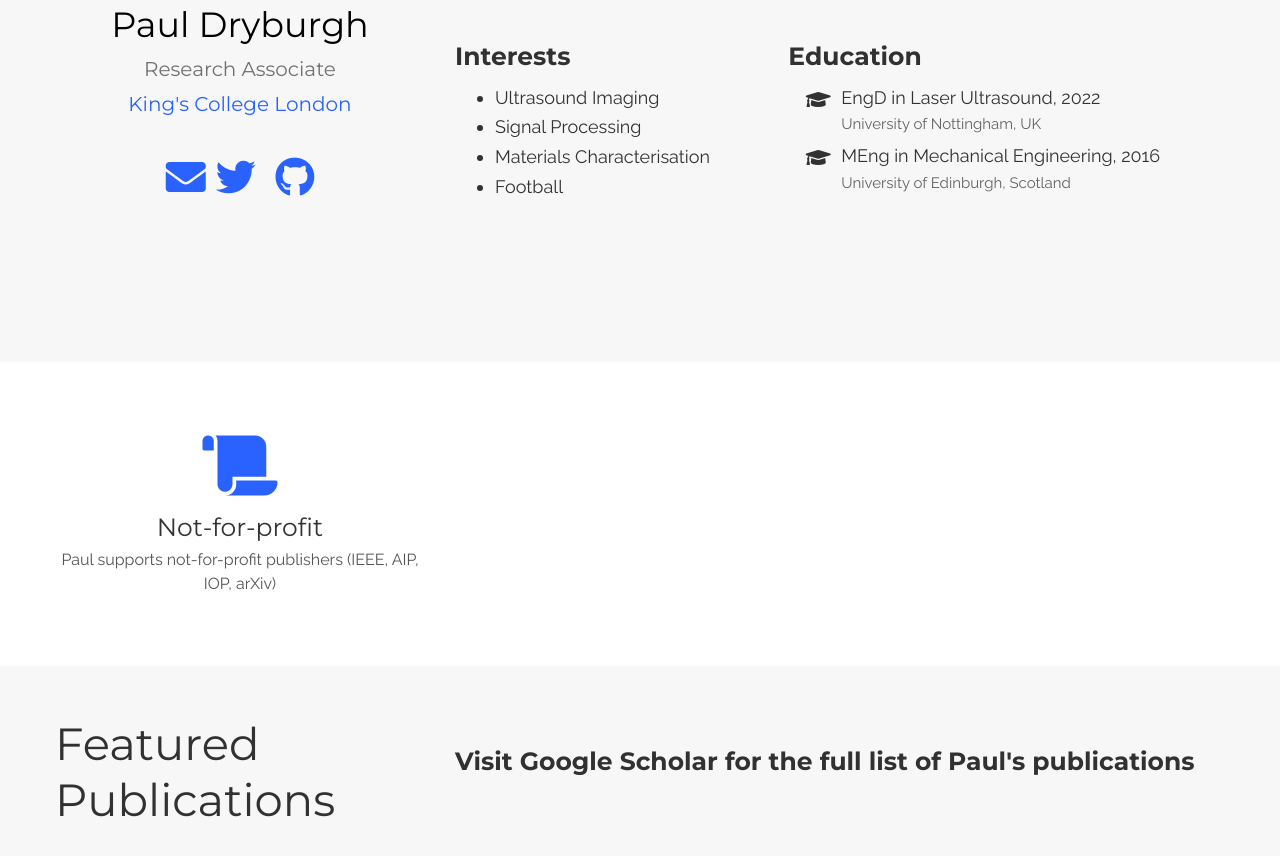
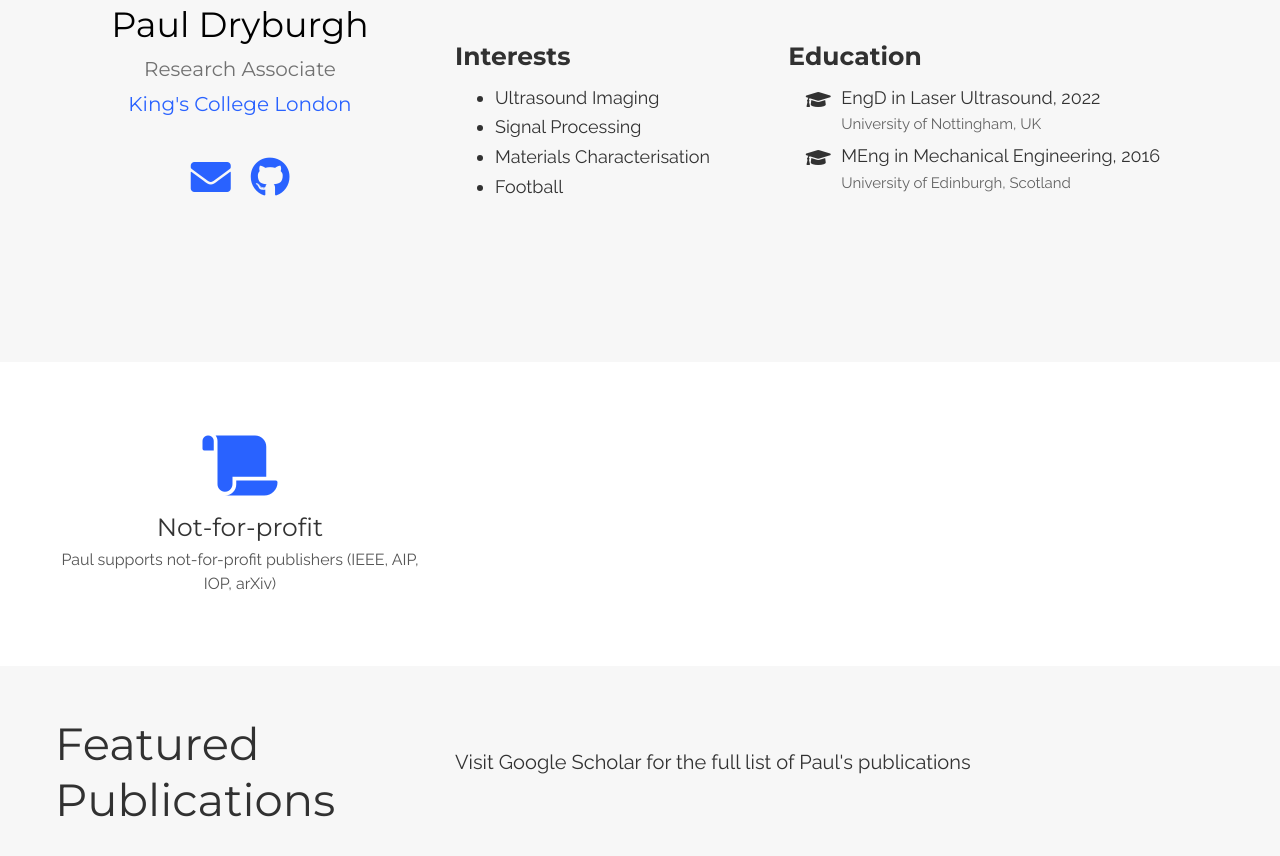
Before and after one commit to PaulDryburgh/PaulDryburgh.github.io, a plain HTML site: page index.html in a window 1280 px wide. Shown: the part 787-1643 px from the top of the page. Drawn offline with nearby package versions, Linux system fonts and the light colour scheme; some packages are replaced by stand-ins of ours; some icons are missing.

Commit message:
Initial commit

```diff
--- a/index.html
+++ b/index.html
@@ -552,13 +552,6 @@
 
 
 
-        <li>
-          <a itemprop="sameAs" href="https://twitter.com/Paul_Dryburgh" target="_blank" rel="noopener">
-            <i class="fab fa-twitter big-icon"></i>
-          </a>
-        </li>
-
-
 
 
 
@@ -801,8 +794,9 @@
   <div class="col-12 col-lg-8">
 
     <h3><a href="https://scholar.google.co.uk/citations?user=zNKT7iQAAAAJ&hl=en" target="_blank">
-			<i class="ai ai-google-scholar-square ai-1x"></i> </a>
-Visit Google Scholar for the full list of Paul's publications    </h3>
+			<i class="ai ai-google-scholar-square ai-1x"></i> </a> </h3>
+
+Visit Google Scholar for the full list of Paul's publications
 <br>
 <br>
 
```
